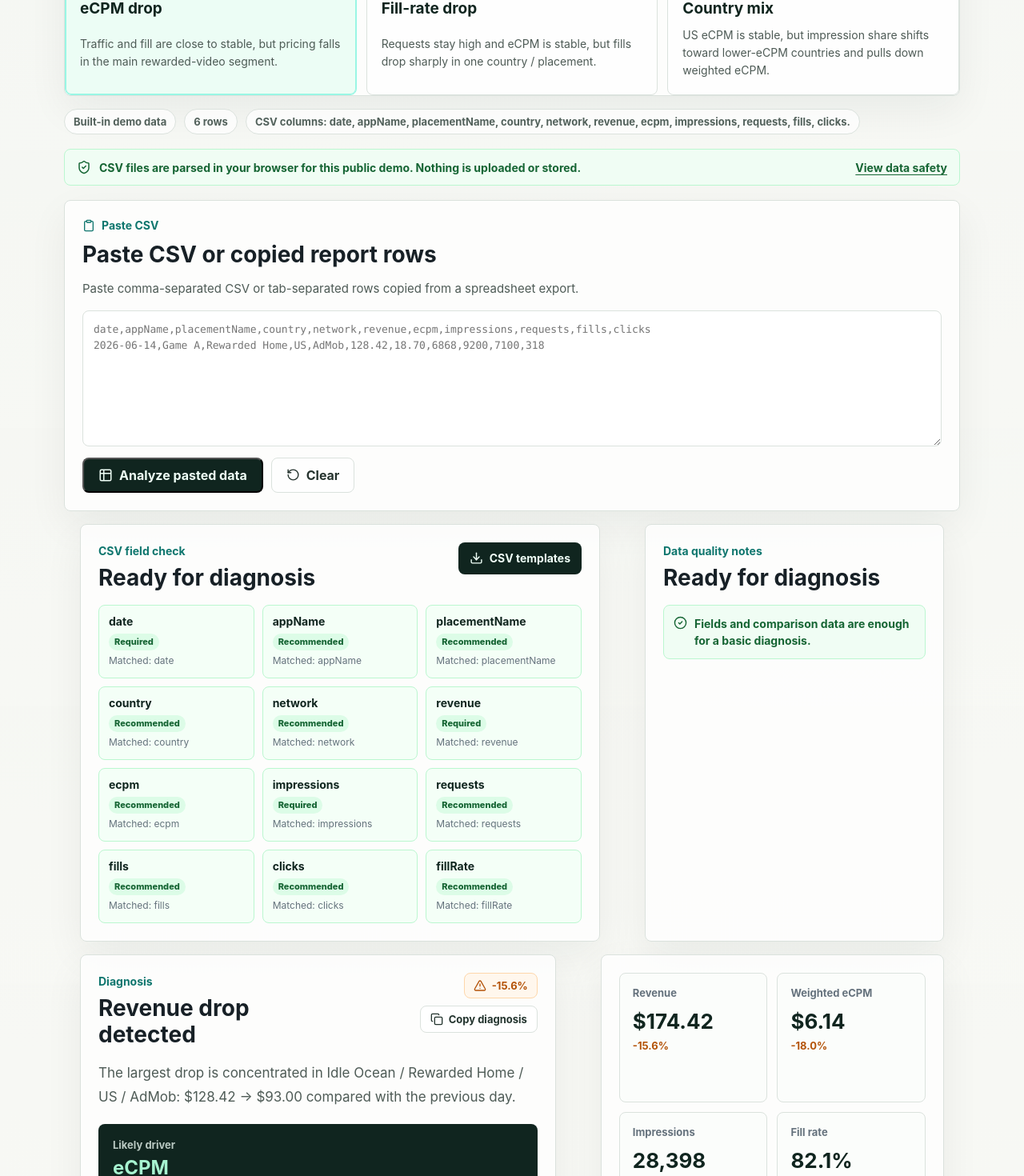
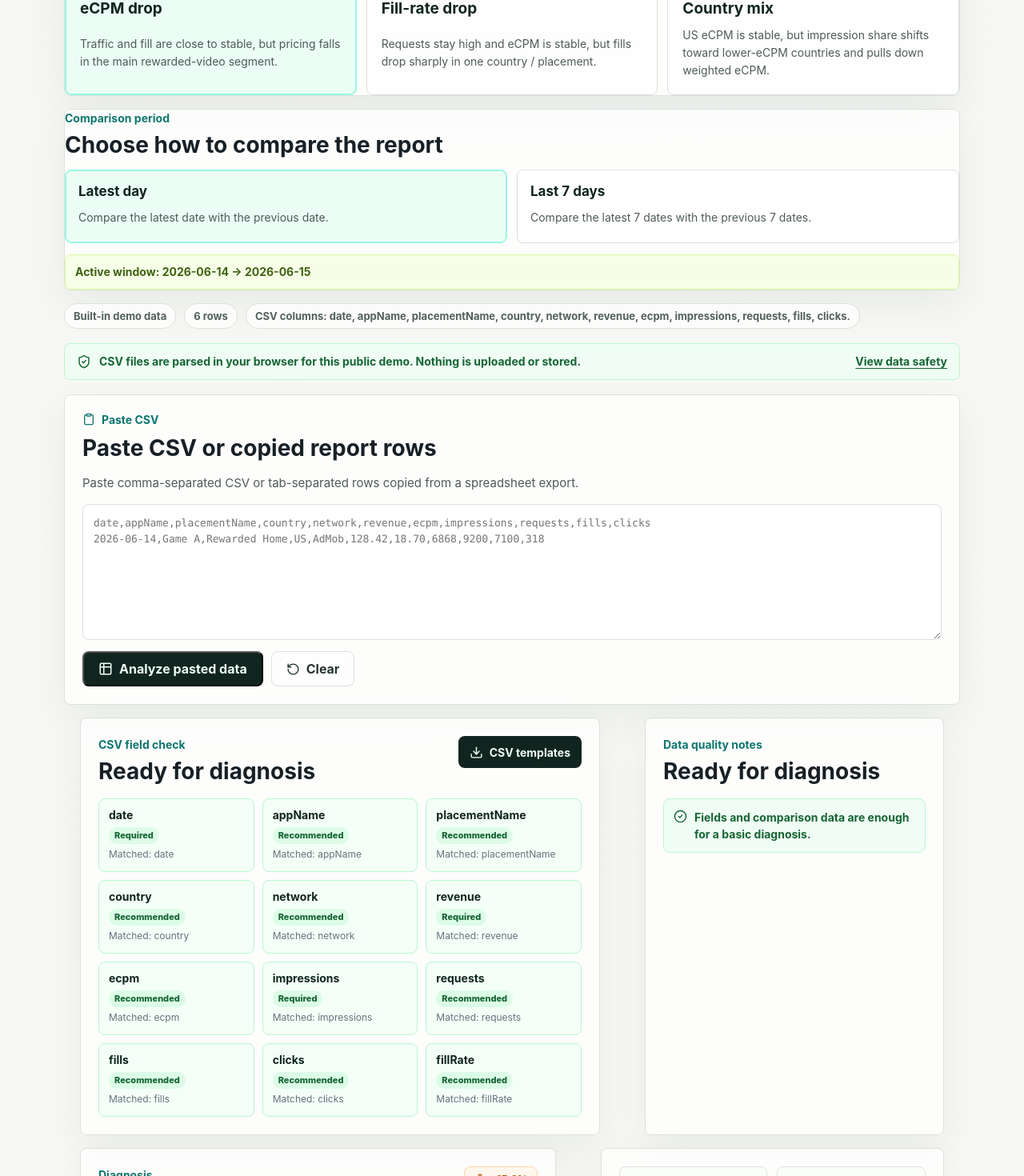
Before and after one commit to X6689/ecpm-bazaar-site, a Next.js app: page /demo in a window 1280 px wide. Shown: the part 680-2150 px from the top of the page at 80% size. Built offline with nearby package versions, Linux system fonts and the light colour scheme.

Commit message:
Add demo comparison windows

```diff
--- a/app/demo/page.tsx
+++ b/app/demo/page.tsx
@@ -23,9 +23,14 @@ import { SiteFooter } from "../site-footer";
 
 type Driver = "revenue" | "impressions" | "ecpm" | "fillRate" | "countryMix";
 type DiagnosisSeverity = "high" | "medium" | "low";
+type ComparisonMode = "latest-day" | "last-7-days";
 type BreakdownRow = {
   key: string;
   label: string;
+  appName: string;
+  placementName: string;
+  country: string;
+  network: string;
   current: ReturnType<typeof totals>;
   previous: ReturnType<typeof totals>;
   changes: Record<Driver, number>;
@@ -53,7 +58,14 @@ type FieldStatus = {
   matchedHeader?: string;
 };
 
-type IssueKey = "fallbackIssue" | "twoDatesIssue" | "fillIssue" | "ecpmIssue" | "rowMatchIssue" | "lowVolumeIssue";
+type IssueKey =
+  | "fallbackIssue"
+  | "twoDatesIssue"
+  | "sevenDayIssue"
+  | "fillIssue"
+  | "ecpmIssue"
+  | "rowMatchIssue"
+  | "lowVolumeIssue";
 
 type ParseCsvResult = {
   rows: MetricRow[];
@@ -156,13 +168,20 @@ const copy = {
     badge: "Public demo",
     title: "Diagnose a mobile ad revenue drop in one minute.",
     lede:
-      "Use the sample data or upload a CSV. eCPM Bazaar compares the latest day with the previous day and explains whether revenue moved because of eCPM, impressions, fill rate, country, placement, or ad source changes.",
+      "Use the sample data or upload a CSV. eCPM Bazaar compares the selected period with the previous period and explains whether revenue moved because of eCPM, impressions, fill rate, country, placement, or ad source changes.",
     useSample: "Load sample CSV",
     downloadSample: "Download current CSV",
     scenarioLabel: "Diagnosis cases",
     scenarioTitle: "Try three common ad revenue drop scenarios",
     scenarioHelp:
       "Switch between anonymized cases to see how the diagnosis changes when the main driver is pricing, fill, or traffic mix.",
+    comparisonLabel: "Comparison period",
+    comparisonTitle: "Choose how to compare the report",
+    latestDay: "Latest day",
+    latestDayHelp: "Compare the latest date with the previous date.",
+    lastSevenDays: "Last 7 days",
+    lastSevenDaysHelp: "Compare the latest 7 dates with the previous 7 dates.",
+    activeWindow: "Active window",
     copyLink: "Copy demo link",
     copyResult: "Copy diagnosis",
     copied: "Copied",
@@ -206,7 +225,7 @@ const copy = {
     impressionChange: "Impressions",
     fillChange: "Fill",
     reason: "Likely reason",
-    noBreakdown: "No comparable segment drop found for the latest two dates.",
+    noBreakdown: "No comparable segment drop found for the selected comparison window.",
     shareReport: "Shareable report",
     shareReportTitle: "Copy a diagnosis report",
     shareReportHelp:
@@ -250,9 +269,10 @@ const copy = {
     parseError: "Could not read this CSV. Check the column names and try again.",
     fallbackIssue: "Some optional fields are missing, so the diagnosis will be less precise.",
     twoDatesIssue: "Add at least two dates to compare the latest day with the previous day.",
+    sevenDayIssue: "Add at least 14 dates for a 7-day comparison. The current diagnosis falls back to latest day vs previous day.",
     fillIssue: "Requests and fills are missing or zero, so fill-rate diagnosis is limited.",
     ecpmIssue: "eCPM was missing for some rows and was calculated from revenue and impressions.",
-    rowMatchIssue: "No matching app / placement / country / source rows were found across the two latest dates.",
+    rowMatchIssue: "No matching app / placement / country / source rows were found across the selected comparison window.",
     lowVolumeIssue: "Some rows have low impressions. Treat row-level eCPM changes carefully.",
     driverLabels: {
       revenue: "Revenue",
@@ -269,19 +289,26 @@ const copy = {
       revenue: "The drop is broad. Start with the largest country, placement, and ad source contributors before changing settings."
     },
     summaryPrefix: "The largest drop is concentrated in",
-    summarySuffix: "compared with the previous day."
+    summarySuffix: "compared with the previous period."
   },
   zh: {
     back: "返回官网",
     badge: "公开演示",
     title: "一分钟诊断移动广告收入为什么下降。",
     lede:
-      "使用样例数据或上传 CSV。eCPM Bazaar 会比较最近一天和前一天，判断收入变化更可能来自 eCPM、展示量、填充率、国家地区、广告位还是广告来源。",
+      "使用样例数据或上传 CSV。eCPM Bazaar 会比较所选周期和上一周期，判断收入变化更可能来自 eCPM、展示量、填充率、国家地区、广告位还是广告来源。",
     useSample: "载入样例 CSV",
     downloadSample: "下载当前 CSV",
     scenarioLabel: "诊断案例",
     scenarioTitle: "试试三类常见广告收入下降场景",
     scenarioHelp: "切换脱敏案例，看看主要原因是单价、填充还是流量结构时，诊断结论会如何变化。",
+    comparisonLabel: "对比周期",
+    comparisonTitle: "选择报表对比方式",
+    latestDay: "最近一天",
+    latestDayHelp: "比较最近日期和前一个日期。",
+    lastSevenDays: "最近 7 天",
+    lastSevenDaysHelp: "比较最近 7 个日期和前 7 个日期。",
+    activeWindow: "当前对比",
     copyLink: "复制演示链接",
     copyResult: "复制诊断结果",
     copied: "已复制",
@@ -325,7 +352,7 @@ const copy = {
     impressionChange: "展示量",
     fillChange: "填充",
     reason: "可能原因",
-    noBreakdown: "最近两个日期没有找到可比较的下滑分组。",
+    noBreakdown: "当前对比周期内没有找到可比较的下滑分组。",
     shareReport: "可分享报告",
     shareReportTitle: "复制一段诊断报告",
     shareReportHelp:
@@ -369,9 +396,10 @@ const copy = {
     parseError: "无法读取这个 CSV，请检查字段名后再试。",
     fallbackIssue: "部分可选字段缺失，诊断精度会降低。",
     twoDatesIssue: "至少需要两个日期，才能比较最近一天和前一天。",
+    sevenDayIssue: "7 天对比至少需要 14 个日期。当前诊断会退回到最近一天 vs 前一天。",
     fillIssue: "requests 和 fills 缺失或为 0，填充率诊断会受限。",
     ecpmIssue: "部分行缺少 eCPM，已用收入和展示量自动计算。",
-    rowMatchIssue: "最近两个日期之间没有找到相同 App / 广告位 / 国家 / 广告源的行。",
+    rowMatchIssue: "当前对比周期之间没有找到相同 App / 广告位 / 国家 / 广告源的行。",
     lowVolumeIssue: "部分行展示量较低，行级 eCPM 变化需要谨慎判断。",
     driverLabels: {
       revenue: "收入",
@@ -388,7 +416,7 @@ const copy = {
       revenue: "下滑比较分散。先从贡献最大的国家、广告位和广告来源开始拆解，不急着改配置。"
     },
     summaryPrefix: "最大下滑集中在",
-    summarySuffix: "相较前一天。"
+    summarySuffix: "相较上一周期。"
   }
 };
 
@@ -719,9 +747,43 @@ function segmentKey(row: MetricRow) {
   return `${row.appName}|${row.placementName}|${row.country}|${row.network}`;
 }
 
+function segmentPartsFromKey(key: string) {
+  const [appName, placementName, country, network] = key.split("|");
+  return { appName, placementName, country, network };
+}
+
 function segmentLabelFromKey(key: string) {
-  const [appName, placementName, country, network] = key.split("|");
+  const { appName, placementName, country, network } = segmentPartsFromKey(key);
   return `${appName} / ${placementName} / ${country} / ${network}`;
+}
+
+function formatDateWindow(dates: string[]) {
+  if (dates.length === 0) {
+    return "";
+  }
+
+  if (dates.length === 1) {
+    return dates[0];
+  }
+
+  return `${dates[0]} - ${dates.at(-1)}`;
+}
+
+function comparisonWindow(rows: MetricRow[], mode: ComparisonMode) {
+  const dates = [...new Set(rows.map((row) => row.date))].sort();
+  const canUseSevenDayWindow = mode === "last-7-days" && dates.length >= 14;
+  const currentDates = canUseSevenDayWindow ? dates.slice(-7) : dates.slice(-1);
+  const previousDates = canUseSevenDayWindow ? dates.slice(-14, -7) : dates.slice(-2, -1);
+  const currentDateSet = new Set(currentDates);
+  const previousDateSet = new Set(previousDates);
+
+  return {
+    currentRows: rows.filter((row) => currentDateSet.has(row.date)),
+    previousRows: rows.filter((row) => previousDateSet.has(row.date)),
+    currentDate: formatDateWindow(currentDates),
+    previousDate: formatDateWindow(previousDates),
+    insufficientSevenDayWindow: mode === "last-7-days" && dates.length < 14
+  };
 }
 
 function buildBreakdowns(currentRows: MetricRow[], previousRows: MetricRow[]): BreakdownRow[] {
@@ -729,6 +791,7 @@ function buildBreakdowns(currentRows: MetricRow[], previousRows: MetricRow[]): B
 
   return [...keys]
     .map((key) => {
+      const parts = segmentPartsFromKey(key);
       const current = totals(currentRows.filter((row) => segmentKey(row) === key));
       const previous = totals(previousRows.filter((row) => segmentKey(row) === key));
       const changes = {
@@ -742,6 +805,7 @@ function buildBreakdowns(currentRows: MetricRow[], previousRows: MetricRow[]): B
       return {
         key,
         label: segmentLabelFromKey(key),
+        ...parts,
         current,
         previous,
         changes,
@@ -753,12 +817,8 @@ function buildBreakdowns(currentRows: MetricRow[], previousRows: MetricRow[]): B
     .sort((a, b) => a.revenueDelta - b.revenueDelta);
 }
 
-function diagnose(rows: MetricRow[]) {
-  const dates = [...new Set(rows.map((row) => row.date))].sort();
-  const currentDate = dates.at(-1);
-  const previousDate = dates.at(-2);
-  const currentRows = rows.filter((row) => row.date === currentDate);
-  const previousRows = rows.filter((row) => row.date === previousDate);
+function diagnose(rows: MetricRow[], comparisonMode: ComparisonMode) {
+  const { currentRows, previousRows, currentDate, previousDate, insufficientSevenDayWindow } = comparisonWindow(rows, comparisonMode);
   const current = totals(currentRows);
   const previous = totals(previousRows);
   const changes = {
@@ -771,16 +831,7 @@ function diagnose(rows: MetricRow[]) {
 
   const driver = chooseDriver(changes);
   const breakdowns = buildBreakdowns(currentRows, previousRows);
-  const previousByKey = new Map(
-    previousRows.map((row) => [segmentKey(row), row])
-  );
-  const largestDrop = currentRows
-    .map((row) => {
-      const previousRow = previousByKey.get(segmentKey(row));
-      return { row, previousRow, delta: row.revenue - (previousRow?.revenue ?? 0) };
-    })
-    .filter((item) => item.previousRow)
-    .sort((a, b) => a.delta - b.delta)[0];
+  const largestDrop = breakdowns[0];
 
   return {
     current,
@@ -791,6 +842,7 @@ function diagnose(rows: MetricRow[]) {
     driver,
     breakdowns,
     largestDrop,
+    insufficientSevenDayWindow,
     hasDrop: changes.revenue <= -5
   };
 }
@@ -802,6 +854,7 @@ export default function DemoPage() {
   const [csvIssues, setCsvIssues] = useState<IssueKey[]>([]);
   const [source, setSource] = useState<"demo" | "sample" | "scenario" | "upload" | "paste">("demo");
   const [activeScenarioId, setActiveScenarioId] = useState<DemoScenarioId>(demoScenarios[0].id);
+  const [comparisonMode, setComparisonMode] = useState<ComparisonMode>("latest-day");
   const [error, setError] = useState("");
   const [pastedCsv, setPastedCsv] = useState("");
   const [copied, setCopied] = useState(false);
@@ -810,7 +863,7 @@ export default function DemoPage() {
   const [downloadedCard, setDownloadedCard] = useState(false);
   const [manualCopyText, setManualCopyText] = useState("");
   const t = copy[lang];
-  const report = useMemo(() => diagnose(rows), [rows]);
+  const report = useMemo(() => diagnose(rows, comparisonMode), [comparisonMode, rows]);
   const activeScenario = demoScenarios.find((scenario) => scenario.id === activeScenarioId) ?? demoScenarios[0];
   const currentCsv = useMemo(() => metricRowsToCsv(rows), [rows]);
   const sourceLabel =
@@ -828,8 +881,11 @@ export default function DemoPage() {
     if (rows.length > 0 && report.previousDate && report.currentDate && !report.largestDrop) {
       issues.add("rowMatchIssue");
     }
+    if (report.insufficientSevenDayWindow) {
+      issues.add("sevenDayIssue");
+    }
     return [...issues];
-  }, [csvIssues, report.currentDate, report.largestDrop, report.previousDate, rows.length]);
+  }, [csvIssues, report.currentDate, report.insufficientSevenDayWindow, report.largestDrop, report.previousDate, rows.length]);
   const hasRequiredFields = fieldStatuses
     .filter((field) => field.required)
     .every((field) => Boolean(field.matchedHeader));
@@ -917,8 +973,7 @@ export default function DemoPage() {
     return [...issueNotes, ...base];
   }, [dataIssues, lang, t]);
   const diagnosisCard = useMemo(() => {
-    const dropRow = report.largestDrop?.row;
-    const previousDropRow = report.largestDrop?.previousRow;
+    const dropSegment = report.largestDrop;
     const severity = chooseSeverity(report.changes.revenue);
     const period = `${report.previousDate ?? "previous"} -> ${report.currentDate ?? "latest"}`;
     const problem =
@@ -926,8 +981,8 @@ export default function DemoPage() {
         ? `收入 ${money(report.previous.revenue)} -> ${money(report.current.revenue)} (${pct(report.changes.revenue)})`
         : `Revenue ${money(report.previous.revenue)} -> ${money(report.current.revenue)} (${pct(report.changes.revenue)})`;
     const sourceChange =
-      dropRow && previousDropRow
-        ? `${money(previousDropRow.revenue)} -> ${money(dropRow.revenue)}`
+      dropSegment
+        ? `${money(dropSegment.previous.revenue)} -> ${money(dropSegment.current.revenue)}`
         : lang === "zh"
           ? "混合分组"
           : "Mixed segments";
@@ -938,9 +993,9 @@ export default function DemoPage() {
       sourceChange,
       severity,
       mainCause: t.driverLabels[report.driver],
-      country: report.driver === "countryMix" ? (lang === "zh" ? "国家结构变化" : "Country mix shift") : dropRow?.country ?? (lang === "zh" ? "混合" : "Mixed"),
-      placement: report.driver === "countryMix" ? (lang === "zh" ? "全部广告位" : "All placements") : dropRow?.placementName ?? (lang === "zh" ? "混合广告位" : "Mixed placements"),
-      adSource: report.driver === "countryMix" ? (lang === "zh" ? "全部广告源" : "All sources") : dropRow?.network ?? (lang === "zh" ? "混合广告源" : "Mixed sources"),
+      country: report.driver === "countryMix" ? (lang === "zh" ? "国家结构变化" : "Country mix shift") : dropSegment?.country ?? (lang === "zh" ? "混合" : "Mixed"),
+      placement: report.driver === "countryMix" ? (lang === "zh" ? "全部广告位" : "All placements") : dropSegment?.placementName ?? (lang === "zh" ? "混合广告位" : "Mixed placements"),
+      adSource: report.driver === "countryMix" ? (lang === "zh" ? "全部广告源" : "All sources") : dropSegment?.network ?? (lang === "zh" ? "混合广告源" : "Mixed sources"),
       suggestedAction: suggestedChecks[0] ?? t.advice[report.driver],
       headline: report.hasDrop
         ? lang === "zh"
@@ -969,8 +1024,8 @@ export default function DemoPage() {
   );
   const diagnosisText = useMemo(() => {
     const largestDrop = report.largestDrop
-      ? `${report.largestDrop.row.appName} / ${report.largestDrop.row.placementName} / ${report.largestDrop.row.country} / ${report.largestDrop.row.network}: ${money(report.largestDrop.previousRow?.revenue ?? 0)} -> ${money(report.largestDrop.row.revenue)}`
-      : "No row-level drop found";
+      ? `${report.largestDrop.label}: ${money(report.largestDrop.previous.revenue)} -> ${money(report.largestDrop.current.revenue)}`
+      : "No comparable segment drop found";
     const topBreakdowns = report.breakdowns.slice(0, 3).map((item) => {
       return `- ${item.label}: ${money(item.previous.revenue)} -> ${money(item.current.revenue)} (${pct(item.changes.revenue)}), ${t.driverLabels[item.driver]}`;
     });
@@ -1014,7 +1069,7 @@ export default function DemoPage() {
       `Impressions: ${Math.round(report.previous.impressions).toLocaleString("en-US")} -> ${Math.round(report.current.impressions).toLocaleString("en-US")} (${pct(report.changes.impressions)})`,
       `Fill rate: ${report.previous.fillRate.toFixed(1)}% -> ${report.current.fillRate.toFixed(1)}% (${pct(report.changes.fillRate)})`,
       `Likely driver: ${t.driverLabels[report.driver]}`,
-      `Largest row-level drop: ${largestDrop}`,
+      `Largest segment drop: ${largestDrop}`,
       "",
       "Driver ranking:",
       ...driverRankingLines,
@@ -1324,6 +1379,38 @@ export default function DemoPage() {
         </div>
       </section>
 
+      <section className="demo-panel comparison-panel" aria-label={t.comparisonLabel}>
+        <div className="demo-panel-header">
+          <div>
+            <p className="section-label">{t.comparisonLabel}</p>
+            <h2>{t.comparisonTitle}</h2>
+          </div>
+        </div>
+        <div className="comparison-toggle">
+          <button
+            aria-pressed={comparisonMode === "latest-day"}
+            className={comparisonMode === "latest-day" ? "comparison-option active" : "comparison-option"}
+            type="button"
+            onClick={() => setComparisonMode("latest-day")}
+          >
+            <strong>{t.latestDay}</strong>
+            <span>{t.latestDayHelp}</span>
+          </button>
+          <button
+            aria-pressed={comparisonMode === "last-7-days"}
+            className={comparisonMode === "last-7-days" ? "comparison-option active" : "comparison-option"}
+            type="button"
+            onClick={() => setComparisonMode("last-7-days")}
+          >
+            <strong>{t.lastSevenDays}</strong>
+            <span>{t.lastSevenDaysHelp}</span>
+          </button>
+        </div>
+        <p className="comparison-window">
+          {t.activeWindow}: {report.previousDate || "previous"} {" -> "} {report.currentDate || "latest"}
+        </p>
+      </section>
+
       <section className="demo-status">
         <span>{sourceLabel}</span>
         <span>{rows.length} {t.rows}</span>
@@ -1434,7 +1521,7 @@ export default function DemoPage() {
 
           <p className="diagnosis-summary">
             {report.largestDrop
-              ? `${t.summaryPrefix} ${report.largestDrop.row.appName} / ${report.largestDrop.row.placementName} / ${report.largestDrop.row.country} / ${report.largestDrop.row.network}: ${money(report.largestDrop.previousRow?.revenue ?? 0)} -> ${money(report.largestDrop.row.revenue)} ${t.summarySuffix}`
+              ? `${t.summaryPrefix} ${report.largestDrop.label}: ${money(report.largestDrop.previous.revenue)} -> ${money(report.largestDrop.current.revenue)} ${t.summarySuffix}`
               : t.noRows}
           </p>
 
--- a/app/globals.css
+++ b/app/globals.css
@@ -1359,6 +1359,63 @@ p {
   box-shadow: inset 0 0 0 1px #99f6e4;
 }
 
+.comparison-panel {
+  display: grid;
+  gap: 14px;
+  margin-bottom: 16px;
+}
+
+.comparison-panel .demo-panel-header {
+  margin-bottom: 0;
+}
+
+.comparison-toggle {
+  display: grid;
+  grid-template-columns: repeat(2, minmax(0, 1fr));
+  gap: 12px;
+}
+
+.comparison-option {
+  display: grid;
+  gap: 7px;
+  min-height: 92px;
+  padding: 16px;
+  border: 1px solid var(--line);
+  border-radius: 8px;
+  background: #ffffff;
+  color: var(--ink);
+  cursor: pointer;
+  text-align: left;
+}
+
+.comparison-option strong {
+  color: var(--deep);
+  font-size: 17px;
+  line-height: 1.25;
+}
+
+.comparison-option span,
+.comparison-window {
+  color: #4e5b56;
+  font-size: 14px;
+  line-height: 1.55;
+}
+
+.comparison-option.active {
+  border-color: #99f6e4;
+  background: #ecfdf5;
+  box-shadow: inset 0 0 0 1px #99f6e4;
+}
+
+.comparison-window {
+  padding: 10px 12px;
+  border: 1px solid #d9f99d;
+  border-radius: 8px;
+  background: #f7fee7;
+  color: #3f6212;
+  font-weight: 700;
+}
+
 .diagnosis-badge {
   gap: 7px;
   border-radius: 8px;
@@ -2005,6 +2062,7 @@ p {
   .demo-grid,
   .demo-assist-grid,
   .scenario-card-grid,
+  .comparison-toggle,
   .share-card-preview {
     grid-template-columns: 1fr;
   }
```
